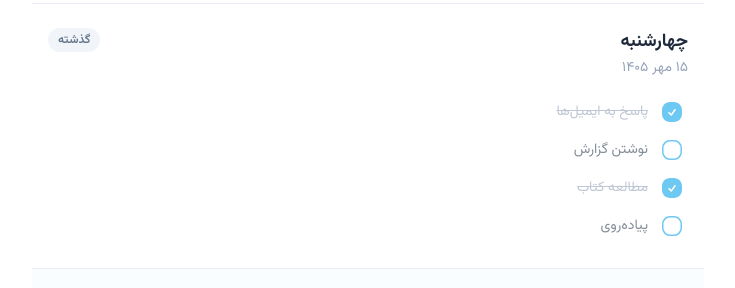
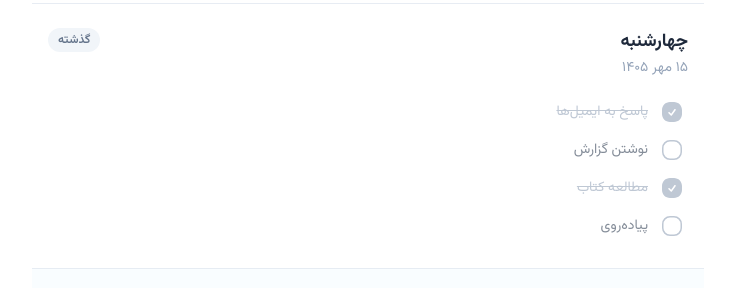
Before and after one commit to mahdiaslami/totea, a Vue app: page / in a window 1280 px wide. Shown: the top 288 px of the page, without its empty margins (272-1007 px from the left). Built offline with nearby package versions, Linux system fonts and the light colour scheme.

Commit message:
style(ui): simplify checkbox components and use tailwind classes
Remove redundant script setup and props in IconCheckbox components in
favor of utility classes. Update TaskItemCheckbox to handle disabled
states via dynamic text color classes.

```diff
--- a/src/components/ui/task-list/IconCheckboxChecked.vue
+++ b/src/components/ui/task-list/IconCheckboxChecked.vue
@@ -1,20 +1,5 @@
-<script setup lang="ts">
-withDefaults(
-  defineProps<{
-    size?: number
-  }>(),
-  { size: 24 },
-)
-</script>
-
 <template>
-  <svg
-    :width="size"
-    :height="size"
-    viewBox="0 0 24 24"
-    fill="#0ea5e9"
-    xmlns="http://www.w3.org/2000/svg"
-  >
+  <svg class="size-6" viewBox="0 0 24 24" fill="currentColor" xmlns="http://www.w3.org/2000/svg">
     <path
       fill-rule="evenodd"
       clip-rule="evenodd"
--- a/src/components/ui/task-list/IconCheckboxUnchecked.vue
+++ b/src/components/ui/task-list/IconCheckboxUnchecked.vue
@@ -1,22 +1,5 @@
-<script setup lang="ts">
-withDefaults(
-  defineProps<{
-    size?: number
-  }>(),
-  { size: 24 },
-)
-</script>
-
 <template>
-  <svg
-    :width="size"
-    :height="size"
-    viewBox="0 0 24 24"
-    fill="none"
-    stroke="#0ea5e9"
-    stroke-width="1.5"
-    xmlns="http://www.w3.org/2000/svg"
-  >
+  <svg class="size-6" viewBox="0 0 24 24" fill="none" stroke="currentColor" stroke-width="1.5" xmlns="http://www.w3.org/2000/svg">
     <rect x="2.75" y="2.75" width="18.5" height="18.5" rx="7.25" />
   </svg>
 </template>
--- a/src/components/ui/task-list/TaskItemCheckbox.vue
+++ b/src/components/ui/task-list/TaskItemCheckbox.vue
@@ -9,7 +9,7 @@ if (!ctx) throw new Error('TaskItem.Checkbox must be used inside TaskItem.Root')
 </script>
 
 <template>
-  <span class="shrink-0">
+  <span class="shrink-0" :class="ctx.disabled ? 'text-slate-400' : 'text-sky-500'">
     <IconCheckboxChecked v-if="ctx.task.done" />
     <IconCheckboxUnchecked v-else />
   </span>
```
